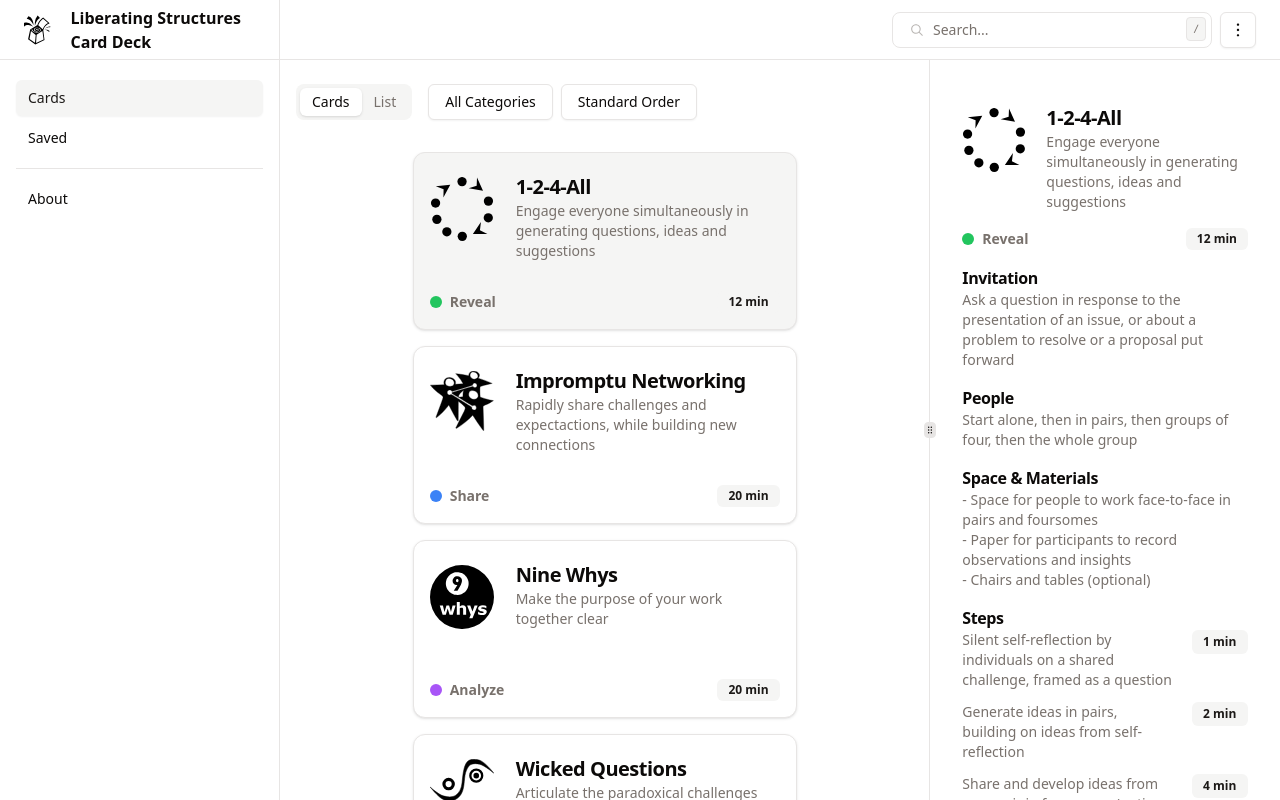
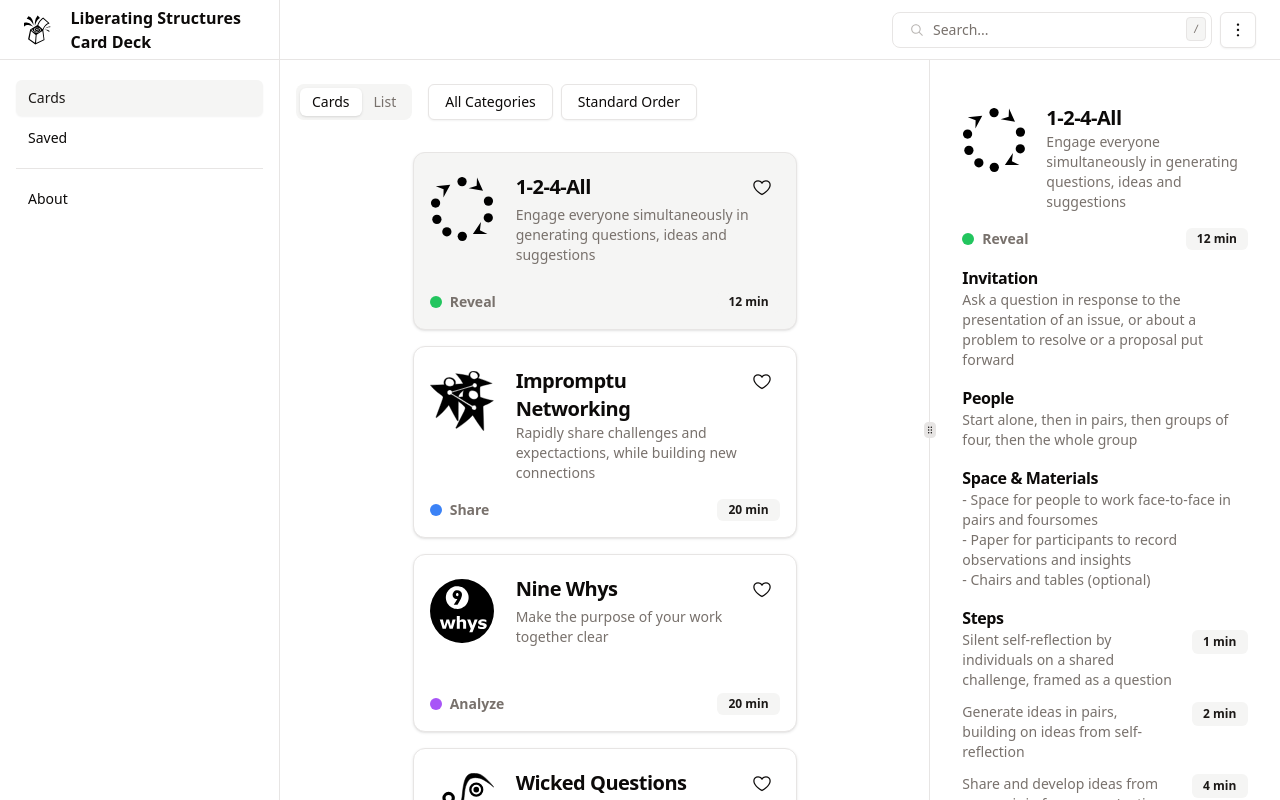
Before and after one commit to vpapadopou/ls-cards-online, a React (Vite) app: page / in a window 1280 px wide. Built offline with nearby package versions, Linux system fonts and the light colour scheme.

Commit message:
Added canSave prop to LSCard and activated it for CardPreview

```diff
--- a/src/components/LSCard/LSCard.jsx
+++ b/src/components/LSCard/LSCard.jsx
@@ -5,10 +5,10 @@
 import LSCardSteps from './LSCardSteps';
 import LSCardText from './LSCardText';
 
-function LSCard({ data }) {
+function LSCard({ data, canSave = false }) {
   return (
     <div className="flex flex-col place-content-evenly gap-4">
-      <LSCardHeader data={data} />
+      <LSCardHeader data={data} canSave={canSave} />
       {data.invitation && <LSCardText title="Invitation" text={data.invitation} />}
       <LSCardText title="People" text={data.people} />
       <LSCardText title="Space & Materials" text={data.spaceAndMaterials} />
@@ -19,6 +19,7 @@
 }
 
 LSCard.propTypes = {
+  canSave: PropTypes.bool,
   data: PropTypes.shape({
     id: PropTypes.number.isRequired,
     title: PropTypes.string.isRequired,
--- a/src/components/LSCard/LSCardPreview.jsx
+++ b/src/components/LSCard/LSCardPreview.jsx
@@ -17,7 +17,7 @@
     <button className="flex-auto max-w-sm" type="button" onClick={() => onClick(data.id)} data-testid="card-preview">
       <Card className={clsx('text-left hover:bg-muted', { 'bg-muted': selectedCardId === data.id })}>
         <CardContent className="flex flex-col min-h-44 place-content-between gap-4 p-4">
-          <LSCardHeader data={data} />
+          <LSCardHeader data={data} canSave />
         </CardContent>
       </Card>
       <span className="sr-only">{data.title}</span>
```
Also changed, not shown: 1 other file (tests, documents, lock files or other folders).
